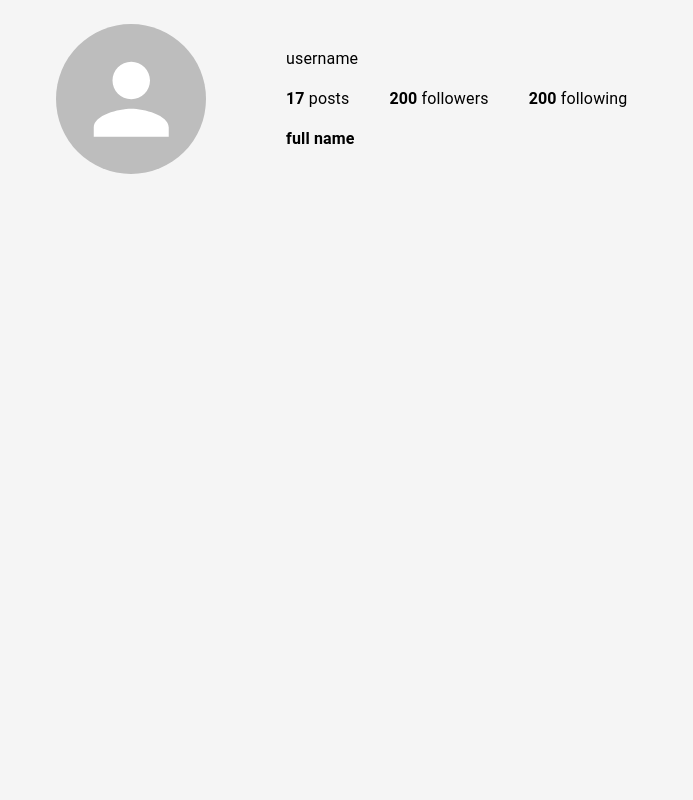
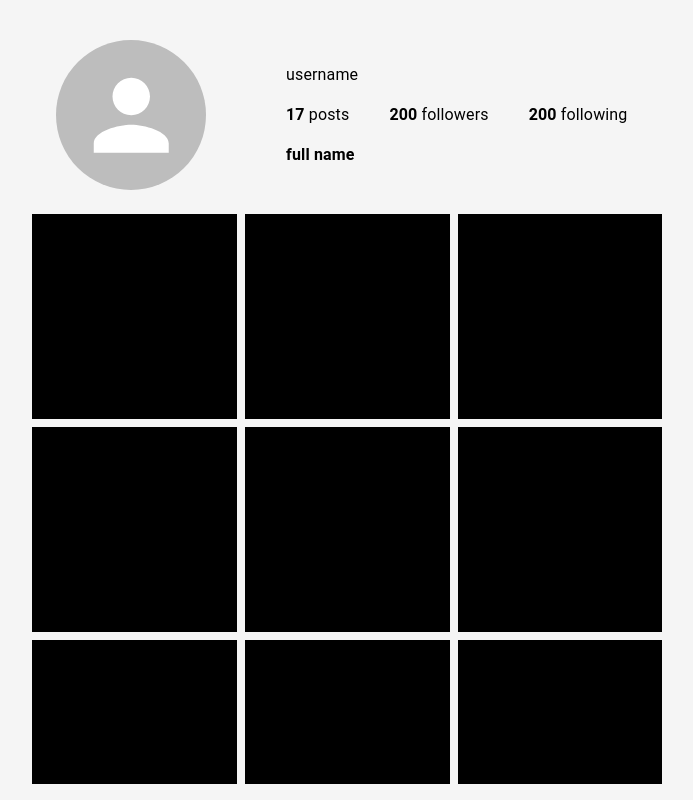
Before and after one commit to jbyomuhangi/instagram-clone, a React (Create React App) app: page / in a window 1280 px wide. Shown: the whole page, without its empty margins (288-981 px from the left). Built offline with nearby package versions, Linux system fonts and the light colour scheme.

Commit message:
Created ProfileBody

```diff
--- /dev/null
+++ b/src/pages/ProfilePage/ProfileBody/ProfileBody.tsx
@@ -0,0 +1,35 @@
+import { Box, styled } from "@mui/material";
+import React from "react";
+import { VirtuosoGrid } from "react-virtuoso";
+
+const ProfileBodyContainer = styled(Box)(() => ({
+  flex: 1,
+}));
+
+const ListContainer = styled(Box)(({ theme }) => ({
+  display: "flex",
+  flexWrap: "wrap",
+  gap: theme.spacing(1),
+}));
+
+const ItemContainer = styled(Box)(() => ({
+  width: "32%",
+  aspectRatio: "1/1",
+  backgroundColor: "black",
+}));
+
+const ProfileBody: React.FC = () => {
+  return (
+    <ProfileBodyContainer>
+      <VirtuosoGrid
+        totalCount={100}
+        components={{
+          Item: ItemContainer,
+          List: ListContainer as typeof Box,
+        }}
+      />
+    </ProfileBodyContainer>
+  );
+};
+
+export default ProfileBody;
--- /dev/null
+++ b/src/pages/ProfilePage/ProfileBody/index.tsx
@@ -0,0 +1 @@
+export { default } from "./ProfileBody";
--- a/src/pages/ProfilePage/ProfilePage.tsx
+++ b/src/pages/ProfilePage/ProfilePage.tsx
@@ -1,19 +1,23 @@
 import { Box, styled } from "@mui/material";
 import React from "react";
 
+import ProfileBody from "./ProfileBody";
 import ProfileSummary from "./ProfileSummary";
 
 const ProfilePageContainer = styled(Box)(() => ({
   display: "flex",
   flexDirection: "column",
   alignItems: "center",
+  height: "100%",
 }));
 
-const ProfileContentContainer = styled(Box)(() => ({
+const ProfileContentContainer = styled(Box)(({ theme }) => ({
   display: "flex",
   flexDirection: "column",
   width: "100%",
   maxWidth: "640px",
+  height: "100%",
+  padding: `${theme.spacing(2)} 0px`,
 }));
 
 const ProfilePage: React.FC = () => {
@@ -21,6 +25,8 @@ const ProfilePage: React.FC = () => {
     <ProfilePageContainer>
       <ProfileContentContainer>
         <ProfileSummary />
+
+        <ProfileBody />
       </ProfileContentContainer>
     </ProfilePageContainer>
   );
```
